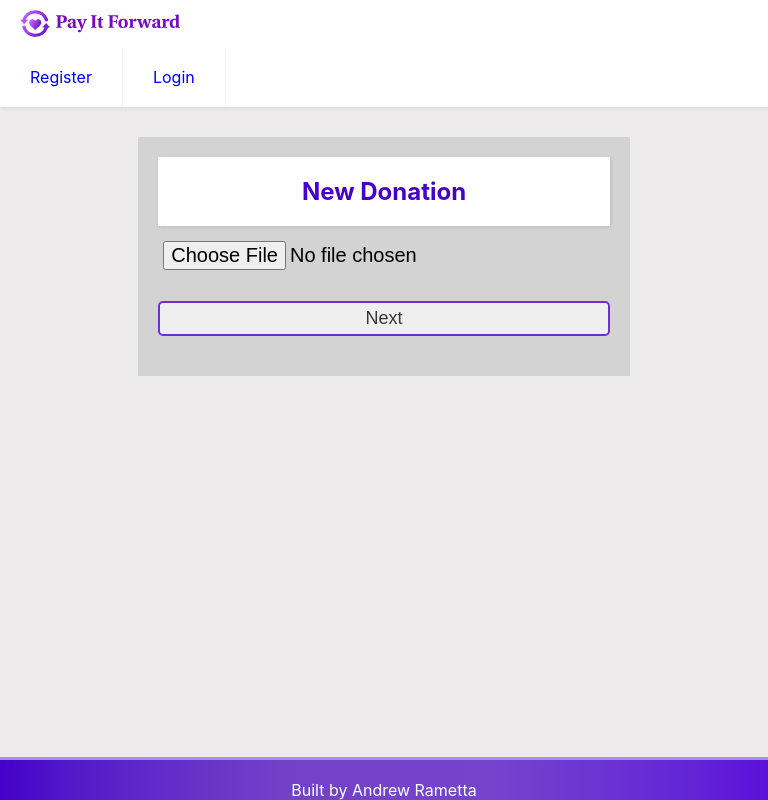
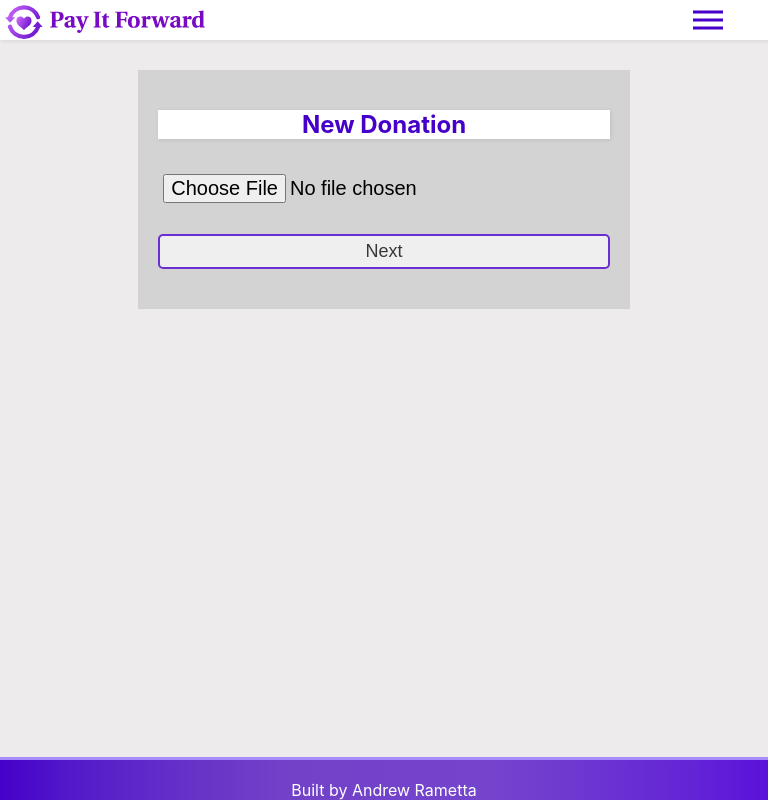
Before and after one commit to andrewrametta/pay-it-forward, a React (Create React App) app: page /newdonation in a window 768 px wide. Built offline with nearby package versions, Linux system fonts and the light colour scheme; a web font is replaced by a local one.

Commit message:
updated and modified menu and nav

```diff
--- a/src/App.css
+++ b/src/App.css
@@ -45,21 +45,15 @@ input {
 }
 
 header {
-  background-color: white;
-}
-
-header {
   /* background-color: white;
   position: sticky;
   top: 0;
   border-bottom: 3px solid rgb(166, 141, 255);
   padding: 10px 0px; */
   background-color: #fff;
-  box-shadow: 1px 1px 4px 0 rgba(0, 0, 0, 0.1);
-  position: sticky;
+  box-shadow: 1px 1px 4px 0 rgba(41, 2, 80, 0.1);
   width: 100%;
   top: 0;
-  display: flex;
 }
 
 footer {
--- a/src/components/Navbar/Navbar.css
+++ b/src/components/Navbar/Navbar.css
@@ -1,131 +1,95 @@
-.navbar-wrapper ul {
-  margin: 0;
-  padding: 0;
-  list-style: none;
-  overflow: hidden;
-  background-color: #fff;
+nav {
+  height: 5vh;
+  background: white;
+  display: flex;
 }
 
-.navbar-wrapper li {
-  text-align: right;
-}
-
-.navbar-wrapper li a {
-  display: flex;
-  padding: 20px 20px;
-  border-right: 1px solid #f4f4f4;
-  text-decoration: none;
-}
-
-.navbar-wrapper li a:hover,
-.navbar-wrapper .menu-btn:hover {
-  background-color: #f4f4f4;
-}
-
-.navbar-wrapper .logo {
-  display: flex;
-  padding: 10px 20px;
-  text-decoration: none;
+.button {
+  background: #4500c9;
+  color: white;
 }
 
 .logo {
-  width: 200px;
-  color: purple;
+  flex: 1;
+  padding-left: 5px;
+  padding-top: 5px;
 }
 
-/* menu */
-
-.navbar-wrapper .menu {
-  clear: both;
-  max-height: 0;
-  transition: max-height 0.2s ease-out;
+.logo-image {
+  max-width: 200px;
 }
 
-/* menu icon */
-
-.navbar-wrapper .menu-icon .menu-label-content {
-  display: none;
+.nav-links {
+  display: flex;
+  width: 50%;
+  height: 100%;
+  justify-content: space-around;
+  align-items: center;
+  margin-left: auto;
 }
 
-.navbar-wrapper .menu-icon {
-  cursor: pointer;
-  display: flex;
-  padding: 28px 20px;
-  position: relative;
-  user-select: none;
+.nav-links li a {
+  color: #4500c9;
+  text-decoration: none;
+  font-size: 16px;
 }
 
-.navbar-wrapper .menu-icon .navicon {
+@media all and (max-width: 1000px) {
+  .line {
+    width: 30px;
+    height: 3px;
     background: #4500c9;
-  height: 2px;
-  position: relative;
-  transition: background 0.2s ease-out;
-  width: 18px;
+    margin: 5px;
   }
 
-.navbar-wrapper .menu-icon .navicon:before,
-.navbar-wrapper .menu-icon .navicon:after {
-  background: #4500c9;
-  content: "";
-  display: flex;
-  height: 100%;
-  position: absolute;
-  transition: all 0.2s ease-out;
-  width: 100%;
+  nav {
+    position: relative;
   }
 
-.navbar-wrapper .menu-icon .navicon:before {
-  top: -5px;
+  .hamburger {
+    position: absolute;
+    cursor: pointer;
+    right: 5%;
+    top: 50%;
+    transform: translate(-5%, -50%);
+    z-index: 2;
   }
 
-.navbar-wrapper .menu-icon .navicon:after {
-  top: 5px;
+  .nav-links {
+    position: fixed;
+    background: white;
+    height: 100vh;
+    width: 100%;
+    flex-direction: column;
+    clip-path: circle(100px at 90% -10%);
+    -webkit-clip-path: circle(100px at 90% -10%);
+    transition: all 1s ease-out;
+    pointer-events: none;
+  }
+  .nav-links.open {
+    clip-path: circle(1500px at 90% -10%);
+    -webkit-clip-path: circle(1500px at 90% -10%);
+    pointer-events: all;
   }
 
-/* menu btn */
-
-.navbar-wrapper .menu-btn {
-  display: none;
+  .nav-links li {
+    opacity: 0;
   }
 
-.navbar-wrapper .menu-btn:checked ~ .menu {
-  max-height: 240px;
+  .nav-links li a {
+    font-size: 25px;
   }
 
-.navbar-wrapper .menu-btn:checked ~ .menu-icon .navicon {
-  background: transparent;
+  .nav-links li:nth-child(1) {
+    transition: all 0.5s ease 0.2s;
   }
-
-.navbar-wrapper .menu-btn:checked ~ .menu-icon .navicon:before {
-  transform: rotate(-45deg);
+  .nav-links li:nth-child(2) {
+    transition: all 0.5s ease 0.4s;
   }
-
-.navbar-wrapper .menu-btn:checked ~ .menu-icon .navicon:after {
-  transform: rotate(45deg);
+  .nav-links li:nth-child(3) {
+    transition: all 0.5s ease 0.6s;
   }
-
-.navbar-wrapper .menu-btn:checked ~ .menu-icon:not(.steps) .navicon:before,
-.navbar-wrapper .menu-btn:checked ~ .menu-icon:not(.steps) .navicon:after {
-  top: 0;
-}
-
-@media all and (min-width: 600px) {
-  .navbar-wrapper ul {
-    display: flex;
-  }
-
-  .navbar-wrapper li {
-    flex: 1; /* maintain ltr order */
-  }
-  .navbar-wrapper li a {
-    padding: 20px 30px;
-  }
-  .navbar-wrapper .menu {
-    clear: none;
-    display: flex;
-    max-height: none;
-  }
-  .navbar-wrapper .menu-icon {
-    display: none;
+  li.fade {
+    opacity: 1;
   }
 }
--- a/src/components/Navbar/Navbar.js
+++ b/src/components/Navbar/Navbar.js
@@ -19,40 +19,51 @@ function Navbar(props) {
     props.history.push("/");
   };
 
+  const navLinks = document.querySelector(".nav-links");
+  const links = document.querySelectorAll(".nav-links li");
+
+  const handleClick = () => {
+    navLinks.classList.toggle("open");
+    links.forEach((link) => {
+      link.classList.toggle("fade");
+    });
+  };
+
   return (
     <nav className="navbar-wrapper">
       <Link className="logo" to="/">
         <img className="logo-image" src="/logo.svg" alt="Pay it Forward" />
       </Link>
-      <input class="menu-btn" type="checkbox" id="menu-btn" />
-      <label class="menu-icon" for="menu-btn">
-        <span class="menu-label-content">Menu</span>
-        <span class="navicon"></span>
-      </label>
-      <ul className="menu">
+      <div className="hamburger" onClick={handleClick}>
+        <div className="line"></div>
+        <div className="line"></div>
+        <div className="line"></div>
+      </div>
+
+      <ul className="nav-links">
         {TokenService.hasAuthToken() ? (
           <>
-            <li className="nav-item">
+            <li className="nav-item" onClick={handleClick}>
               <Link to="/dashboard">Dashboard</Link>
             </li>
             {type === "user" ? (
               <>
-                <li className="nav-item">
+                <li className="nav-item" onClick={handleClick}>
                   <Link to="/newdonation">New Donation</Link>
                 </li>
-                <li className="nav-item">
+                <li className="nav-item" onClick={handleClick}>
                   <Link to="/yourdonations">Your Donations</Link>
                 </li>
               </>
             ) : (
-              <li className="nav-item">
+              <li className="nav-item" onClick={handleClick}>
                 <Link to="/orgprofile">Profile</Link>
               </li>
             )}
-            <li className="nav-item">
+            <li className="nav-item" onClick={handleClick}>
               <Link to="/messages">Messages</Link>
             </li>
-            <li className="nav-item">
+            <li className="nav-item" onClick={handleClick}>
               <button
                 className="button"
                 aria-label="logout-button"
@@ -64,10 +75,10 @@ function Navbar(props) {
           </>
         ) : (
           <>
-            <li className="nav-item">
+            <li className="nav-item" onClick={handleClick}>
               <Link to="/register">Register</Link>
             </li>
-            <li className="nav-item">
+            <li className="nav-item" onClick={handleClick}>
               <Link to="/login">Login</Link>
             </li>
           </>
```
Lines whose indentation alone changed are shown as unchanged.
